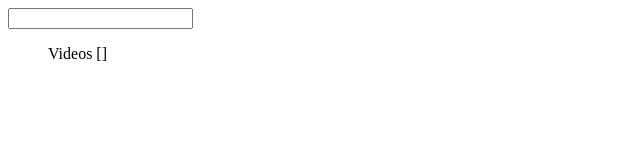
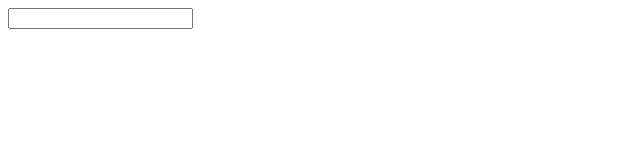
Before and after one commit to johnstuby7/html-and-css, a Vue app in the folder vue/video-portal/: page / in a window 1280 px wide. Shown: the top 160 px of the page, without its empty margins (0-640 px from the left). Built offline with nearby package versions, Linux system fonts and the light colour scheme.

Commit message:
Example of a v-for, video now lists each returned result for the search term

```diff
--- a/vue/video-portal/src/components/VideosDisplay.vue
+++ b/vue/video-portal/src/components/VideosDisplay.vue
@@ -1,7 +1,6 @@
 <template>
   <ul>
-    Videos
-    {{ videosDisplay.valueOf() }}
+    <ItemDisplay v-for="video in videosDisplay" v-bind:key="video.id">Video</ItemDisplay>
   </ul>
 </template>
 
```
